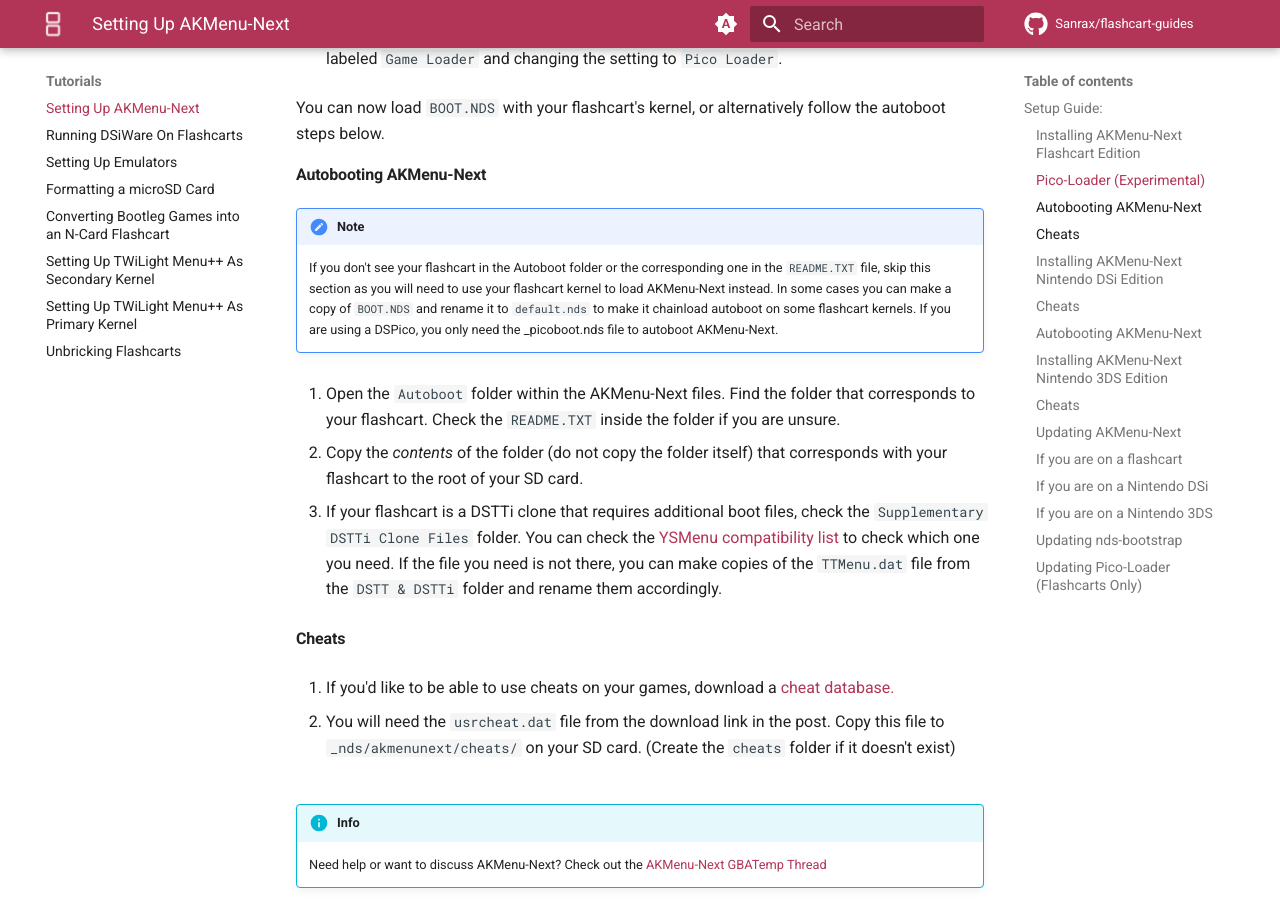
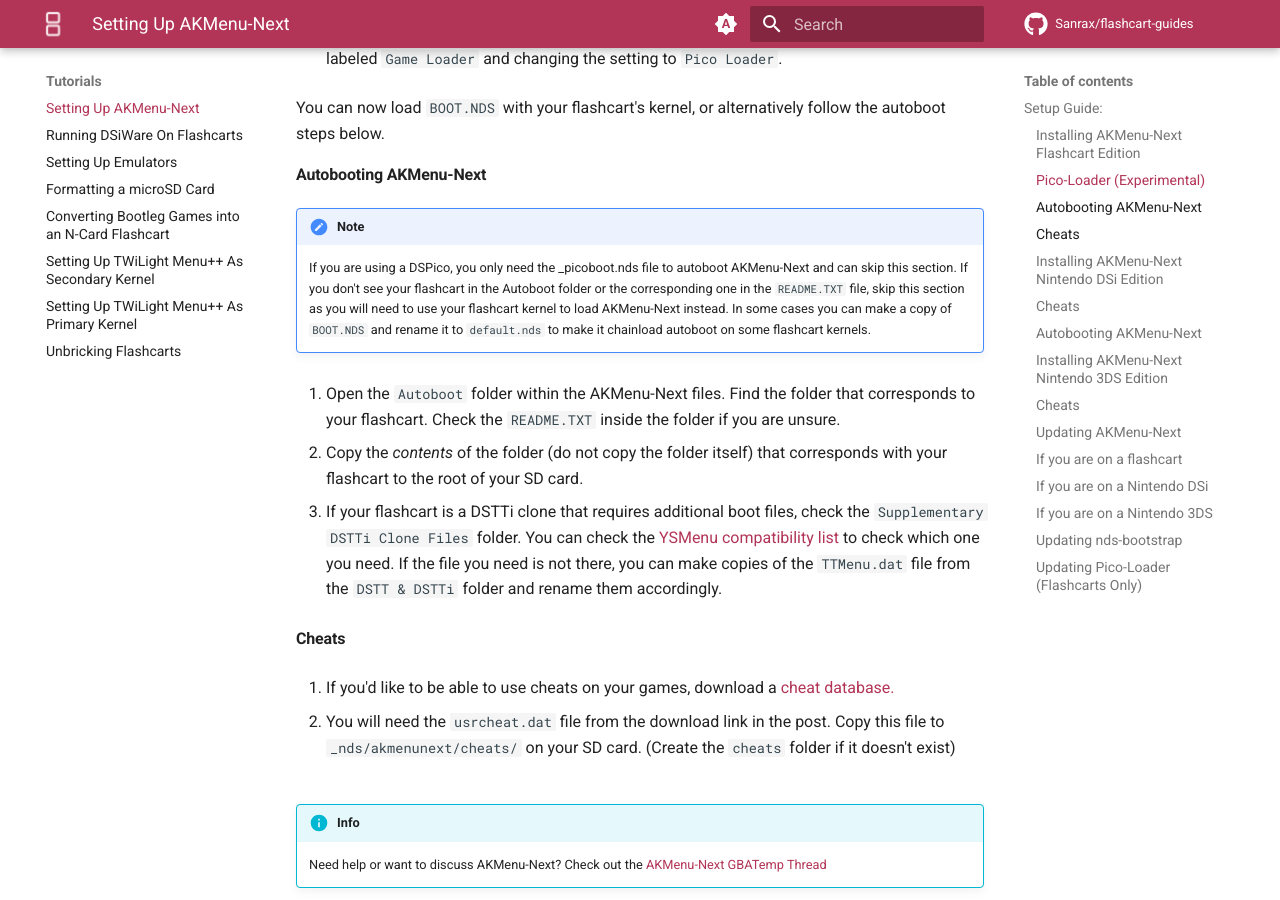
Before and after one commit to Sanrax/flashcart-guides, an MkDocs documentation site: the page built from docs/tutorials/akmenu-next.md, in a window 1280 px wide and 900 px high, scrolled down 1358 px. Built offline with MkDocs 1.6.1 and Material for MkDocs 9.7.7, drawn with Linux system fonts in a browser that asks for light colours; comment, search, counter and statistics services are not loaded.

Commit message:
Reorganize Autoboot section for clarity
Rearranged instructions for clarity regarding DSPico and flashcart usage.

```diff
--- a/docs/tutorials/akmenu-next.md
+++ b/docs/tutorials/akmenu-next.md
@@ -56,7 +56,7 @@
 
     !!! note
 
-        If you don't see your flashcart in the Autoboot folder or the corresponding one in the `README.TXT` file, skip this section as you will need to use your flashcart kernel to load AKMenu-Next instead. In some cases you can make a copy of `BOOT.NDS` and rename it to `default.nds` to make it chainload autoboot on some flashcart kernels. If you are using a DSPico, you only need the _picoboot.nds file to autoboot AKMenu-Next.
+         If you are using a DSPico, you only need the _picoboot.nds file to autoboot AKMenu-Next and can skip this section. If you don't see your flashcart in the Autoboot folder or the corresponding one in the `README.TXT` file, skip this section as you will need to use your flashcart kernel to load AKMenu-Next instead. In some cases you can make a copy of `BOOT.NDS` and rename it to `default.nds` to make it chainload autoboot on some flashcart kernels.
 
     1. Open the `Autoboot` folder within the AKMenu-Next files. Find the folder that corresponds to your flashcart. Check the `README.TXT` inside the folder if you are unsure.
 
```
